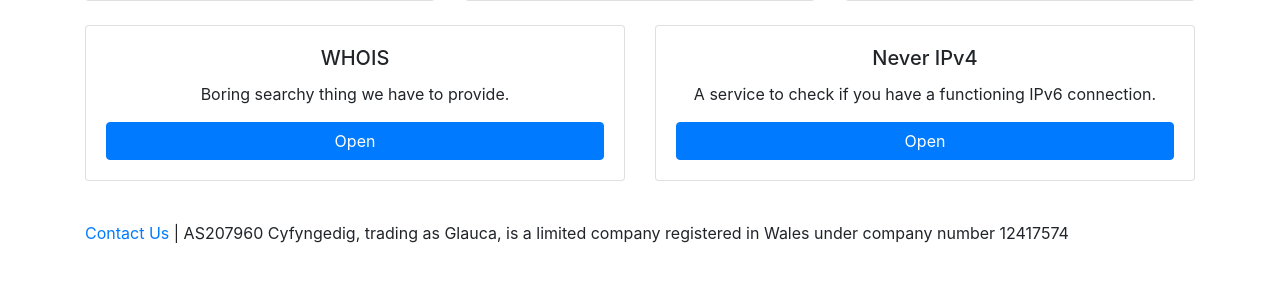
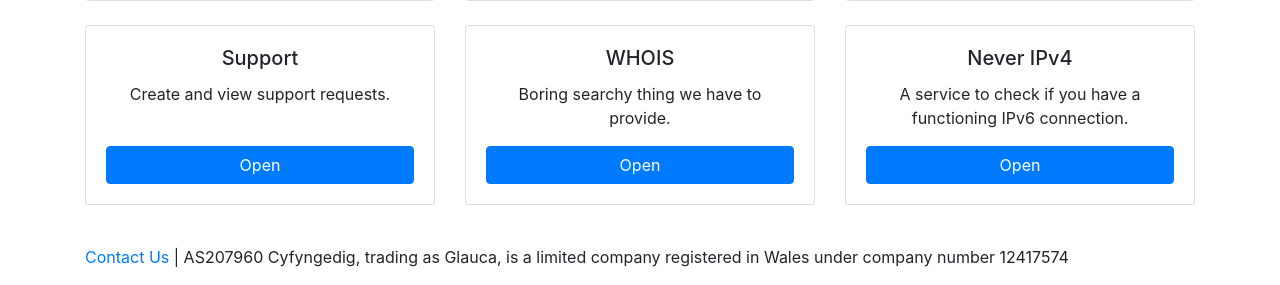
Before and after one commit to AS207960/portal, a Django app: page / in a window 1280 px wide. Shown: the part 630-915 px from the top of the page. Before the commit the page ends 873 px from the top, so only its background shows below. Run offline with Django 3.2, Linux system fonts and the light colour scheme; the visitor is signed in with stand-in values (Sample User, id 1); some libraries are stand-ins or nearby versions.

Commit message:
add support portal

```diff
--- a/portal/templates/portal/index.html
+++ b/portal/templates/portal/index.html
@@ -65,6 +65,15 @@
         <div class="card-deck my-0 my-sm-4">
             <div class="card text-center">
                 <div class="card-body d-flex flex-column">
+                    <h5 class="card-title">Support</h5>
+                    <p class="card-text" style="flex-grow: 1;">
+                        Create and view support requests.
+                    </p>
+                    <a href="https://support.as207960.net" class="btn btn-primary btn-block">Open</a>
+                </div>
+            </div>
+            <div class="card text-center">
+                <div class="card-body d-flex flex-column">
                     <h5 class="card-title">WHOIS</h5>
                     <p class="card-text" style="flex-grow: 1;">
                         Boring searchy thing we have to provide.
```
